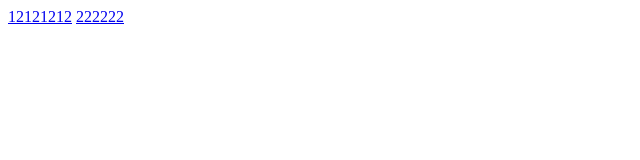
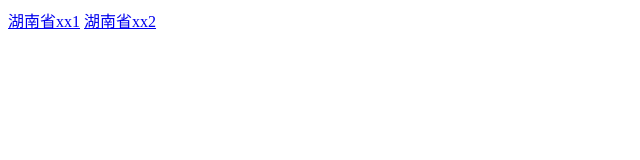
Before and after one commit to jensenliao/test, a plain HTML site: page index.html in a window 1280 px wide. Shown: the whole page, without its empty margins (0-640 px from the left). Drawn offline with Linux system fonts and the light colour scheme.

Commit message:
Update index.html

```diff
--- a/index.html
+++ b/index.html
@@ -1,6 +1,6 @@
 <html>
 <body>
-   <a href="http://www.agoodme.com/preview/tid=157a882ff1ffd978">12121212</a>
-   <a href="http://jkzp.adnonstop.com/D242_2hz0u1_449950/janeplus.html?jump=0&from=singlemessage&isappinstalled=0">222222</a>
+   <a href="http://www.agoodme.com/preview/tid=157a882ff1ffd978">湖南省xx1</a>
+   <a href="http://jkzp.adnonstop.com/D242_2hz0u1_449950/janeplus.html?jump=0&from=singlemessage&isappinstalled=0">湖南省xx2</a>
 </body>
 <html>
```
